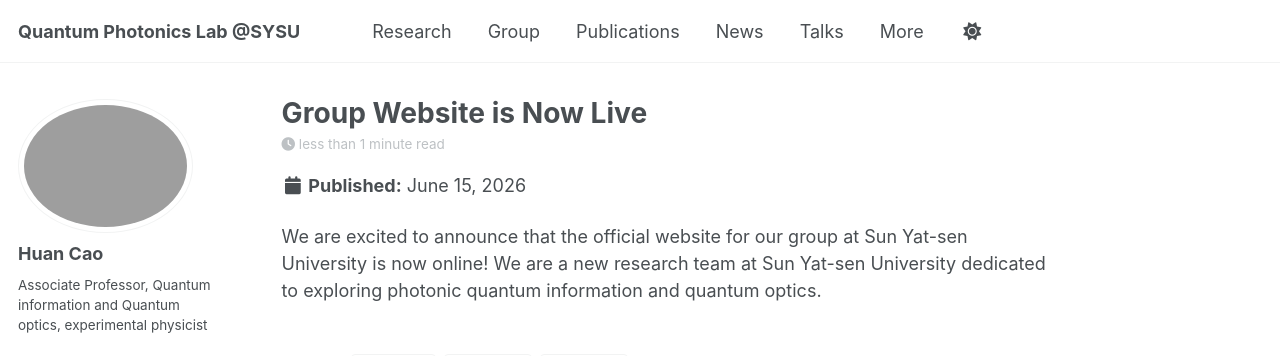
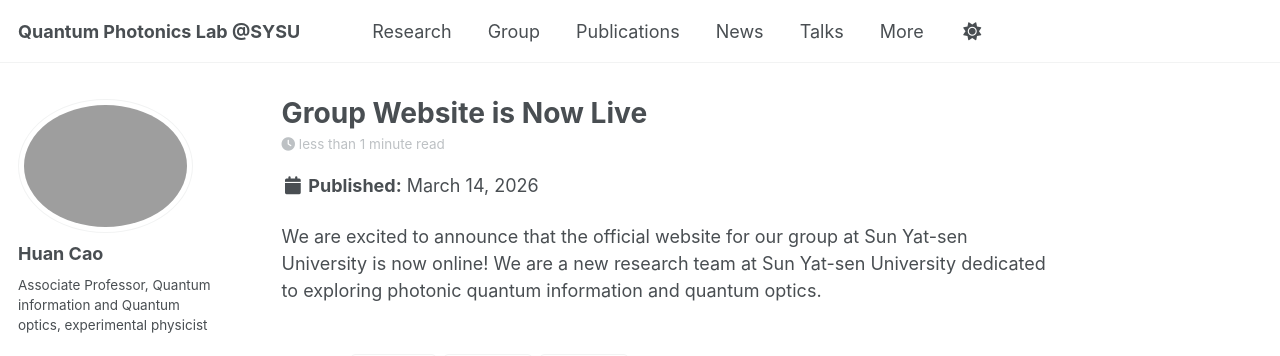
Before and after one commit to Huan-Cao/Huan-Cao.github.io, a Jekyll site: the page built from _posts/2026-03-14-blog-post-1.md, in a window 1280 px wide and 900 px high. Shown: the top 356 px of the window. Built offline with Jekyll 4.4.1, drawn with Linux system fonts in a browser that asks for light colours; some web fonts are replaced; a script bundle is joined from its source files by our own code; library files that are not in the unit come from our copies.

Commit message:
Update 2026-03-14-blog-post-1.md

```diff
--- a/_posts/2026-03-14-blog-post-1.md
+++ b/_posts/2026-03-14-blog-post-1.md
@@ -1,7 +1,7 @@
 ---
 title: 'Group Website is Now Live'
-date: 2026-06-15
-permalink: /posts/20260615/
+date: 2026-03-14
+permalink: /posts/20260314/
 tags:
   - cool posts
   - category1
```
